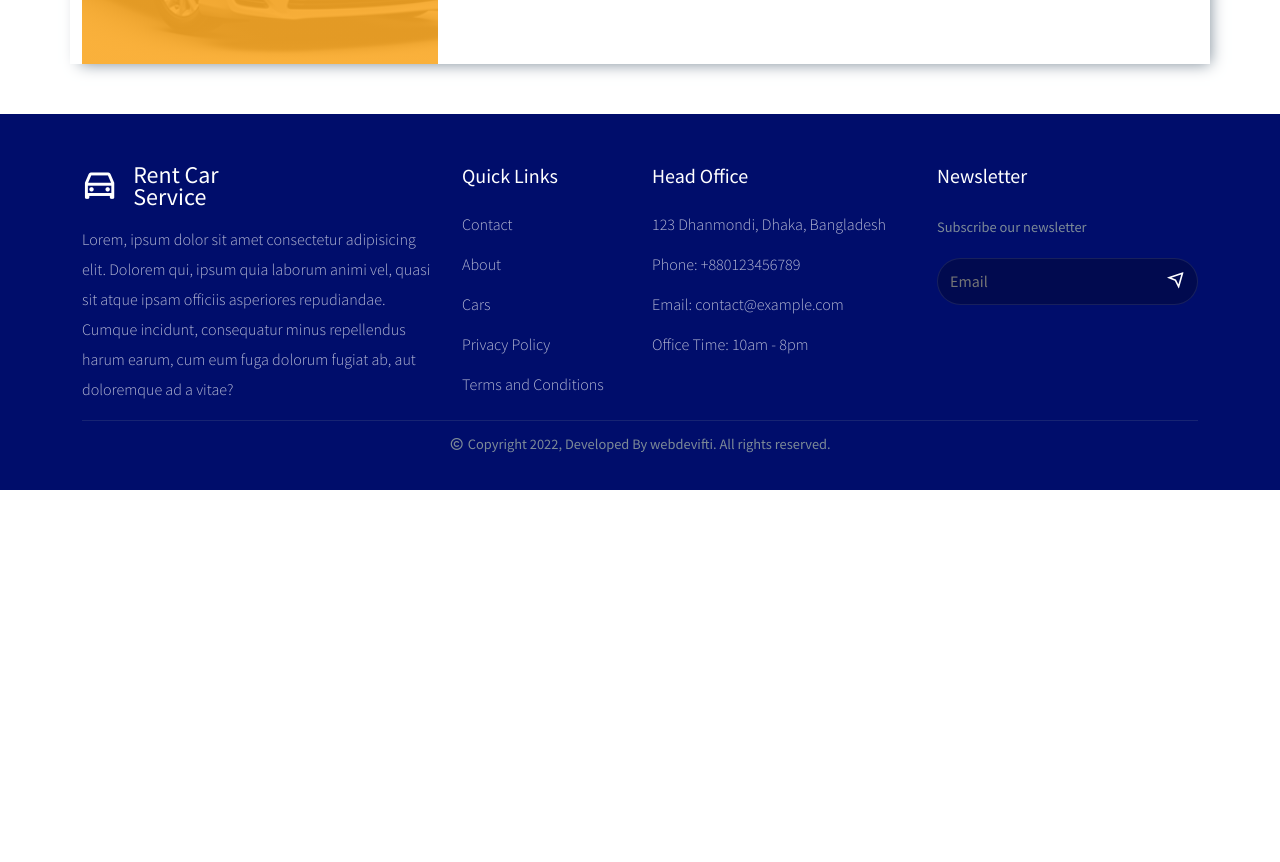
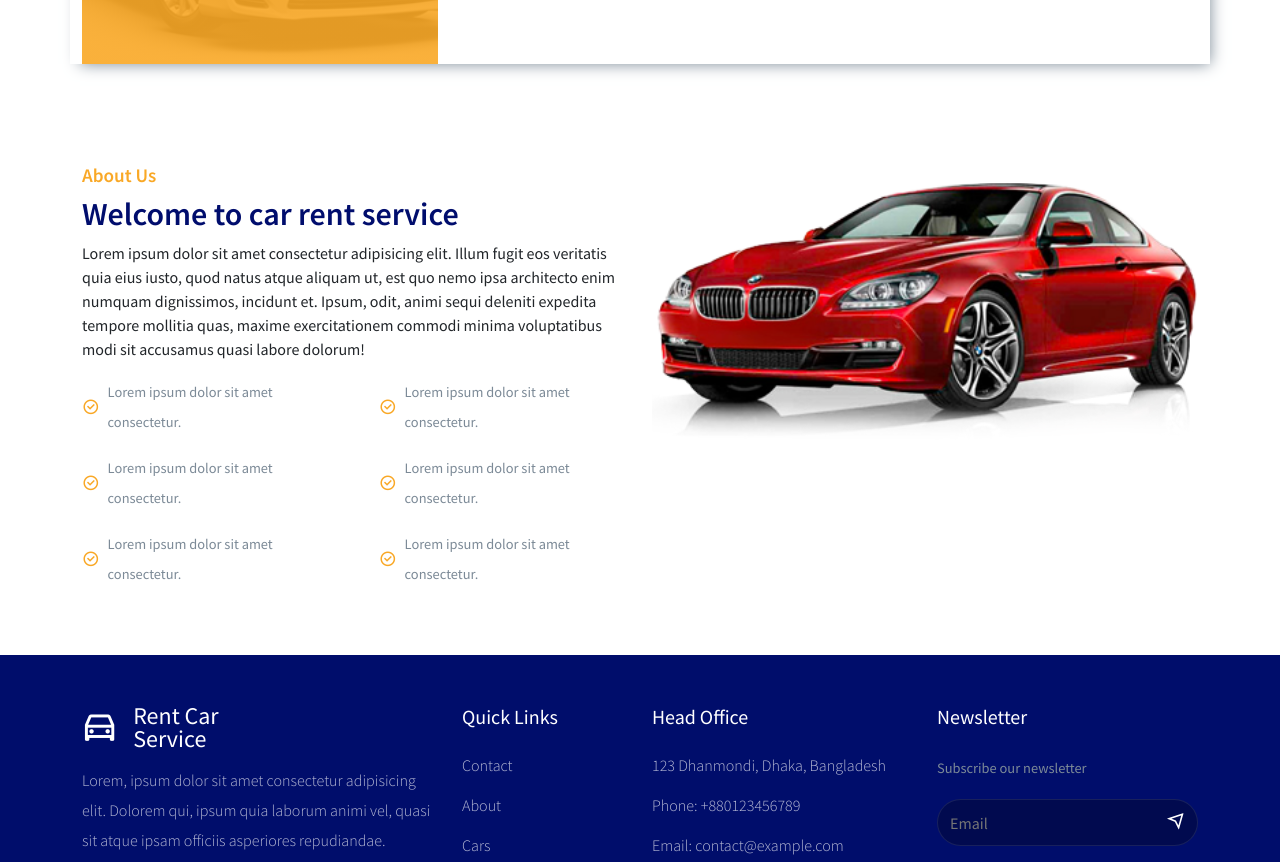
Before and after one commit to webdevifti/react-car-rental-website, a React (Create React App) app: page /home in a window 1280 px wide. Shown: the part 949-1811 px from the top of the page. Before the commit the page ends 1439 px from the top, so only its background shows below. Built offline with nearby package versions, Linux system fonts and the light colour scheme.

Commit message:
home page about section done

```diff
--- /dev/null
+++ b/src/components/UI/AboutSection.jsx
@@ -0,0 +1,58 @@
+import React from 'react'
+import '../../styles/about-section.css'
+import { Container,Row,Col } from 'reactstrap'
+import aboutImg from '../../assets/all-images/cars-img/bmw-offer.png';
+
+
+const AboutSection = () => {
+  return (
+    <section>
+        <Container>
+            <Row>
+                <Col lg="6" md="6">
+                    <div className="about__section-content">
+                        <h4 className="section__subtitle">About Us</h4>
+                        <h2 className="section__title">Welcome to car rent service</h2>
+                        <p>Lorem ipsum dolor sit amet consectetur adipisicing elit. Illum fugit eos veritatis quia eius iusto, quod natus atque aliquam ut, est quo nemo ipsa architecto enim numquam dignissimos, incidunt et. Ipsum, odit, animi sequi deleniti expedita tempore mollitia quas, maxime exercitationem commodi minima voluptatibus modi sit accusamus quasi labore dolorum!</p>
+
+                        <div className="about__section-item d-flex align-items-center">
+                            <p className="section__description d-flex align-items-center gap-2">
+                                <i className="ri-checkbox-circle-line"></i> Lorem ipsum dolor sit amet consectetur.
+                            </p>
+                            <p className="section__description d-flex align-items-center gap-2">
+                                <i className="ri-checkbox-circle-line"></i> Lorem ipsum dolor sit amet consectetur.
+                            </p>
+
+                        </div>
+                        <div className="about__section-item d-flex align-items-center">
+                            <p className="section__description d-flex align-items-center gap-2">
+                                <i className="ri-checkbox-circle-line"></i> Lorem ipsum dolor sit amet consectetur.
+                            </p>
+                            <p className="section__description d-flex align-items-center gap-2">
+                                <i className="ri-checkbox-circle-line"></i> Lorem ipsum dolor sit amet consectetur.
+                            </p>
+
+                        </div>
+                        <div className="about__section-item d-flex align-items-center">
+                            <p className="section__description d-flex align-items-center gap-2">
+                                <i className="ri-checkbox-circle-line"></i> Lorem ipsum dolor sit amet consectetur.
+                            </p>
+                            <p className="section__description d-flex align-items-center gap-2">
+                                <i className="ri-checkbox-circle-line"></i> Lorem ipsum dolor sit amet consectetur.
+                            </p>
+
+                        </div>
+                    </div>
+                </Col>
+                <Col lg="6" md="6">
+                    <div className="about__img">
+                        <img src={aboutImg} alt="" className='w-100' />
+                    </div>
+                </Col>
+            </Row>
+        </Container>
+    </section>
+  )
+}
+
+export default AboutSection
--- a/src/pages/Home.jsx
+++ b/src/pages/Home.jsx
@@ -3,6 +3,7 @@
 import HeroSlider from '../components/UI/HeroSlider'
 import Helmet from '../components/helmet/Helmet'
 import FindCarForm from '../components/UI/FIndCarForm'
+import AboutSection from '../components/UI/AboutSection'
 
 const Home = () => {
   return (
@@ -26,6 +27,7 @@
           </Container>
         </div>
       </section>
+      <AboutSection />
     </Helmet>
   )
 }
--- /dev/null
+++ b/src/styles/about-section.css
@@ -0,0 +1,7 @@
+.about__section-item{
+    column-gap: 3rem;
+}
+.about__section-item p i{
+    color: #f9a826;
+    font-size: 1.1rem;
+}
```
